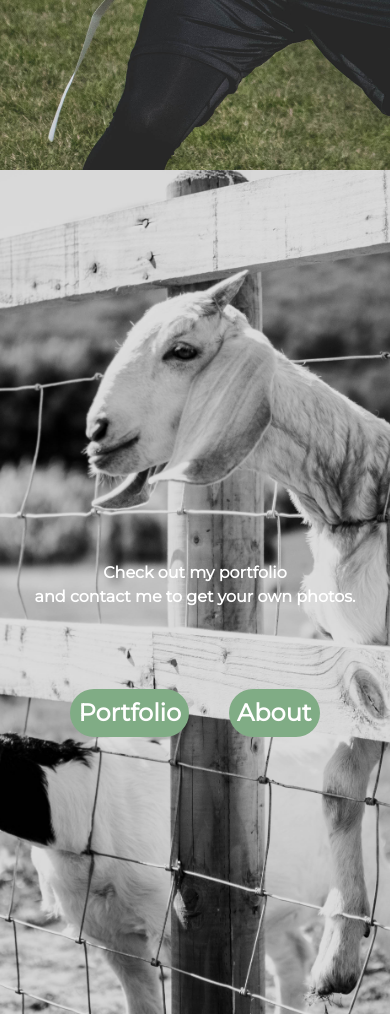
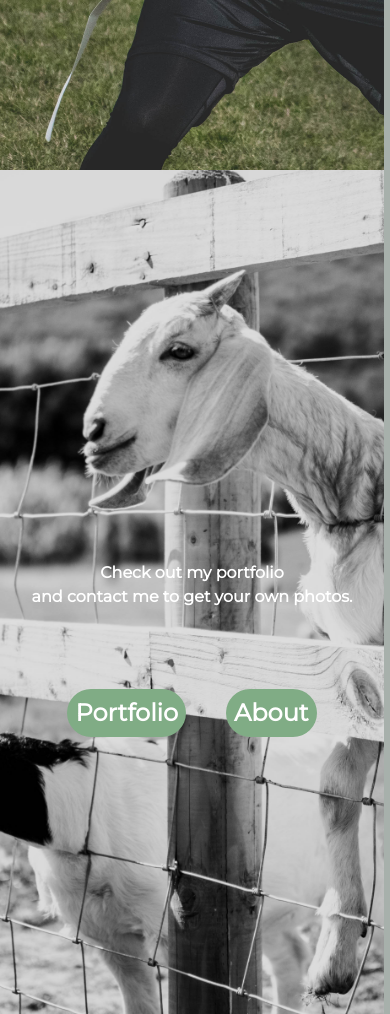
Before and after one commit to LewisFletcher/mjevinsphotography, a Django app: page / in a window 390 px wide. Shown: the part 1550-2564 px from the top of the page. Run offline with Django 4.2, Linux system fonts and the light colour scheme; style sheets or scripts are compiled from the project's sources; some libraries are stand-ins or nearby versions.

Commit message:
trying things

```diff
--- a/home/templates/homepage.html
+++ b/home/templates/homepage.html
@@ -3,7 +3,7 @@
 {% block background_style %}{% endblock %}
 {% block content %}
 
-    <div class="h-screen bg-fixed bg-cover bg-center mb-[-40px]" style="background-image: url('{% static 'about/callie_1.JPG' %}'">
+    <div class="h-screen bg-fixed bg-cover bg-center mb-[-40px] max-w-sm md:max-w-none" style="background-image: url('{% static 'about/callie_1.JPG' %}'">
         <div class="w-full sm:w-9/12 lg:w-8/12 px-4 sm:pr-2 lg:pr-4 md:text-center top-[50%] bottom-10 md:mx-auto">
             <span class="grid h-[85vh] place-items-center font-bold text-center md:text-[3rem] content-center text-white">
                 <h3 class="">Welcome to<br />
@@ -13,7 +13,7 @@
             </span>
         </div>
     </div>
-    <div class="h-screen bg-fixed bg-cover bg-center md:mb-[-40px]" style="background-image: url('{% static 'about/bandits.JPG' %}'">
+    <div class="h-screen bg-fixed bg-cover bg-center md:mb-[-40px] max-w-sm md:max-w-none" style="background-image: url('{% static 'about/bandits.JPG' %}'">
         <div class="w-full sm:w-9/12 lg:w-8/12 px-4 sm:pr-2 lg:pr-4 md:mx-auto">
             <span class="grid h-[85vh] place-items-center font-bold md:text-[3rem] text-center content-center text-white">
                 <h3 class="mt-60 mb-40">Portraits (like my beautiful daughter above) <br />
@@ -23,7 +23,7 @@
             </span>
         </div>
     </div>
-    <div class="h-screen bg-fixed bg-cover bg-center md:mb-[-40px]" style="background-image: url('{% static 'about/farm.JPG' %}'">
+    <div class="h-screen bg-fixed bg-cover bg-center md:mb-[-40px] max-w-sm md:max-w-none" style="background-image: url('{% static 'about/farm.JPG' %}'">
         <div class="w-full sm:w-9/12 lg:w-8/12 px-4 sm:pr-2 lg:pr-4 md:mx-auto">
             <span class="grid h-[85vh] place-items-center font-bold md:text-[3rem] text-center content-center text-white">
                 <h3 class="mt-60 mb-20">Check out my portfolio<br />
```
